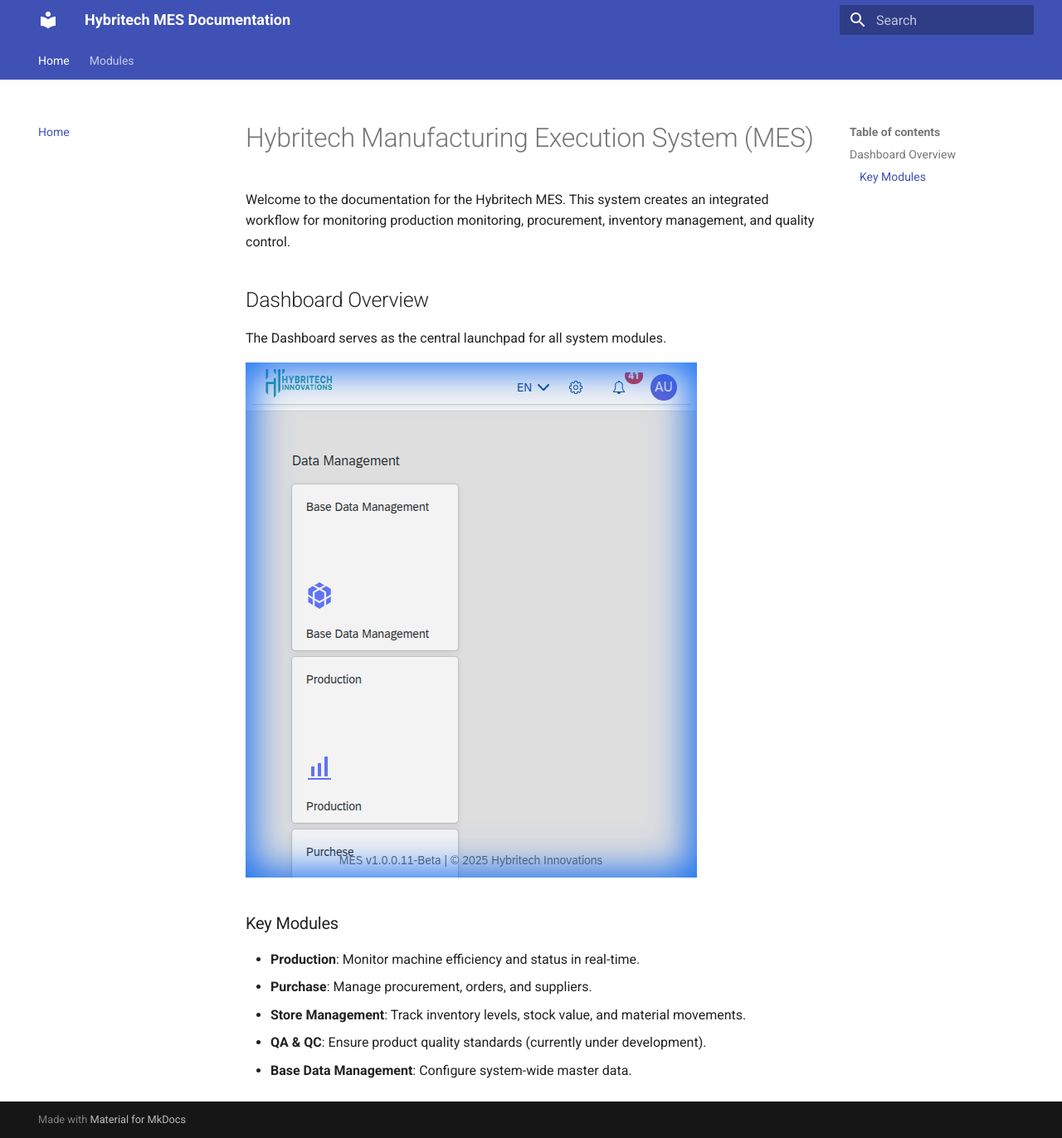
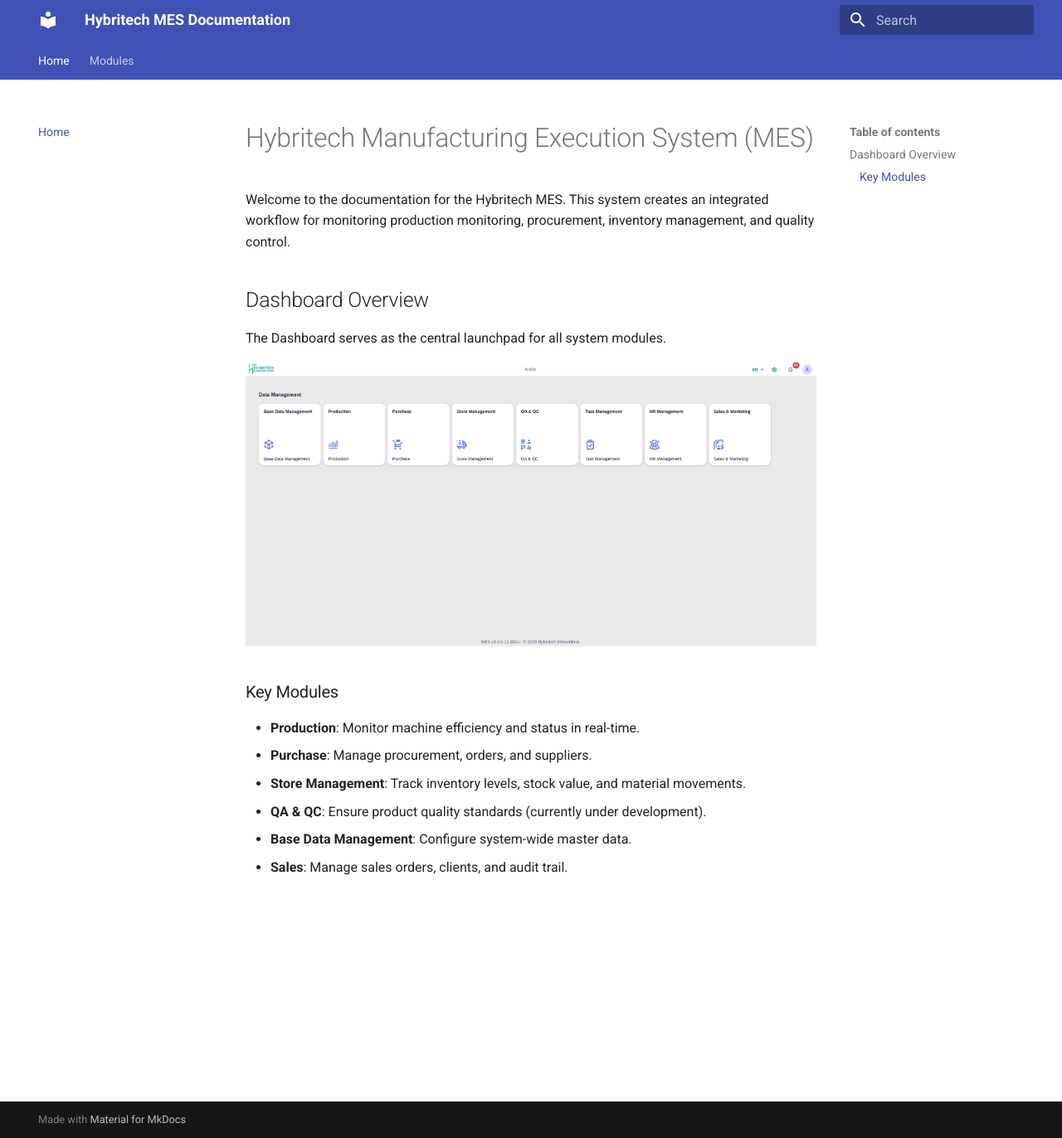
Before and after one commit to arafattech/doc, an MkDocs documentation site: the page built from docs/index.md, in a window 1280 px wide and 1372 px high. Shown: the whole window at 83% size. Built offline with MkDocs 1.6.1 and Material for MkDocs 9.7.7, drawn with Linux system fonts in a browser that asks for light colours.

Commit message:
docs: add Sales module feature description, update local serve command, and refresh dashboard image.

```diff
--- a/docs/index.md
+++ b/docs/index.md
@@ -15,3 +15,4 @@ The Dashboard serves as the central launchpad for all system modules.
 - **Store Management**: Track inventory levels, stock value, and material movements.
 - **QA & QC**: Ensure product quality standards (currently under development).
 - **Base Data Management**: Configure system-wide master data.
+- **Sales**: Manage sales orders, clients, and audit trail.
```
Also changed, not shown: README.md (+2 -0 lines), docs/assets/images/dashboard.png.
